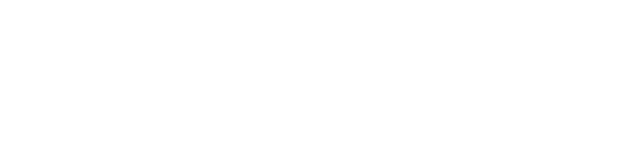
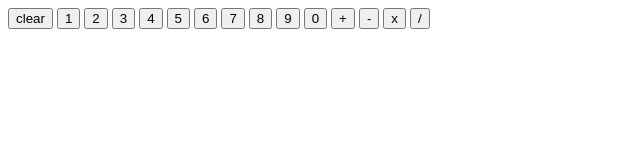
Before and after one commit to sxmurxi35/odin-calculator, a plain HTML site: page index.html in a window 1280 px wide. Shown: the whole page, without its empty margins (0-640 px from the left). Drawn offline with Linux system fonts and the light colour scheme.

Commit message:
Add buttons in index.html

```diff
--- a/index.html
+++ b/index.html
@@ -8,6 +8,26 @@
     <link rel="stylesheet" href="style.css" />
   </head>
   <body>
+    <section class="calc-body">
+        <div class="display"></div>
+        <button class="clear">clear</button>
+
+        <button class="numBtn">1</button>
+        <button class="numBtn">2</button>
+        <button class="numBtn">3</button>
+        <button class="numBtn">4</button>
+        <button class="numBtn">5</button>
+        <button class="numBtn">6</button>
+        <button class="numBtn">7</button>
+        <button class="numBtn">8</button>
+        <button class="numBtn">9</button>
+        <button class="numBtn">0</button>
+
+        <button class="operBtn">+</button>
+        <button class="operBtn">-</button>
+        <button class="operBtn">x</button>
+        <button class="operBtn">/</button>
+    </section>
     <script src="script.js"></script>
   </body>
 </html>
```
